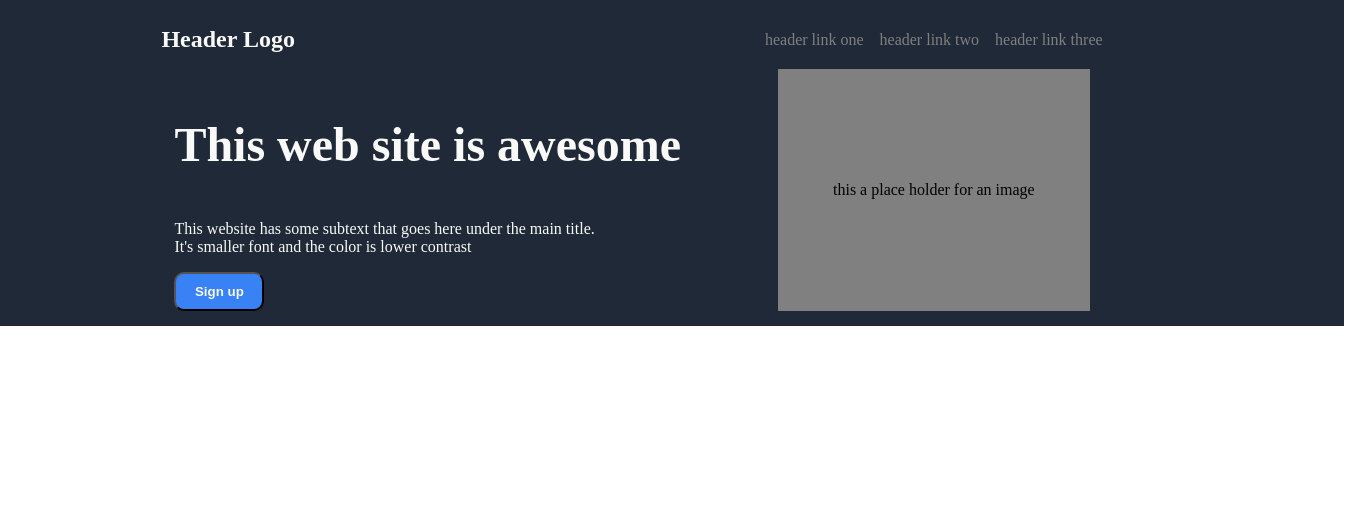
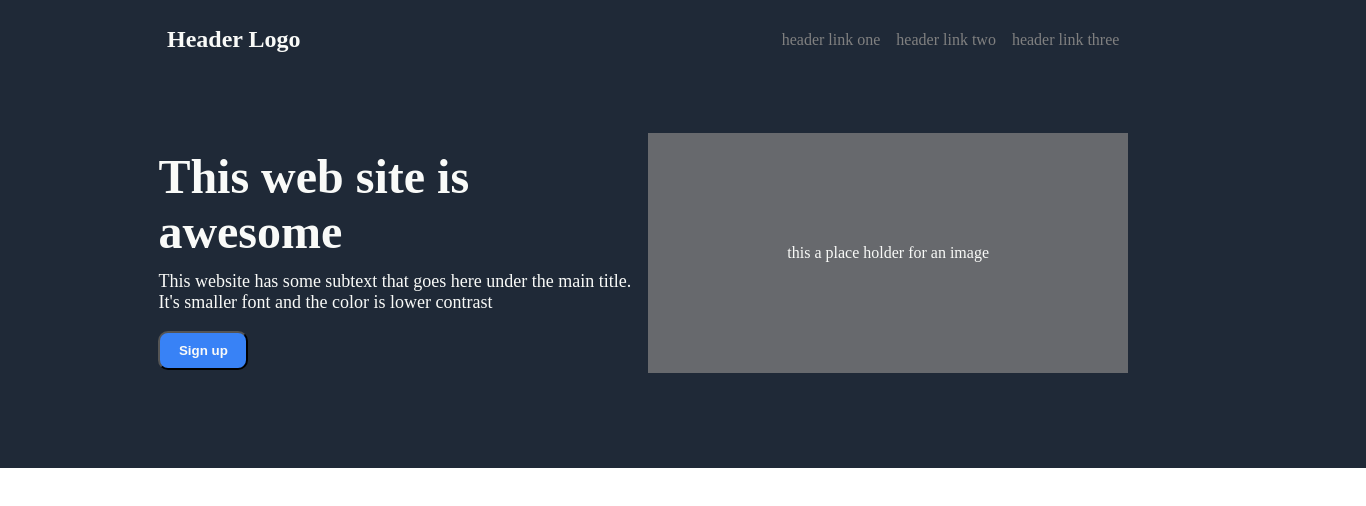
Before and after one commit to neto2022/Project-Landing-Page, a plain HTML site: page index.html in a window 1280 px wide. Shown: the whole page, 1366 px wide, since content can reach past the window. Drawn offline with Linux system fonts and the light colour scheme.

Commit message:
header finished

```diff
--- a/css/style.css
+++ b/css/style.css
@@ -40,13 +40,17 @@ body{
     padding: 0.9em;
     margin: -12px;
     margin-left: -5em;
-    width: 120%;
+    width: 85.4em;
     background-color: #1f2937;
 }
 
 .header-text1{
     font-weight: bolder;
     font-size: 48px;
+}
+.header-text2{
+    margin-top: -2em;
+    font-size: 18px;
 }
 
 .sign-up{
@@ -58,14 +62,22 @@ body{
 }
 .header-bottom{
     display: flex;
-    margin-right: 15em;
-    margin-left: 10em;
+    margin-right: 13.99em;
+    margin-left: 9em;
+    margin-bottom: 5em;
+    margin-top: 3em;
     justify-content: space-between;
+}
+.sign-area{
+    width: 30em;
 }
 
 .placeholder-img{
     display: flex;
+    justify-content: center;
     align-items: center;
-    padding: 6%;
-    background-color: gray;
+    margin-top: 2em;
+    height: 15em;
+    width: 30em;
+    background-color: rgba(128, 128, 128, 0.747);
 }
--- a/index.html
+++ b/index.html
@@ -24,11 +24,10 @@
                      <br> It's smaller font and the color is lower contrast</p>
                      <button class="sign-up white">Sign up</button>
             </div>
-            <div class="placeholder-img">
+            <div class="placeholder-img white">
                 this a place holder for an image
             </div>
         </div>
-
     </div>
     </body>
 </html>
```
